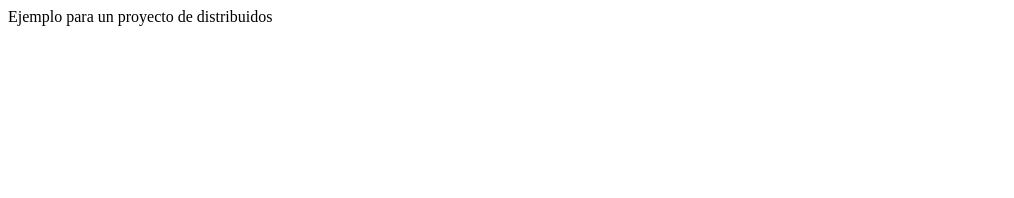
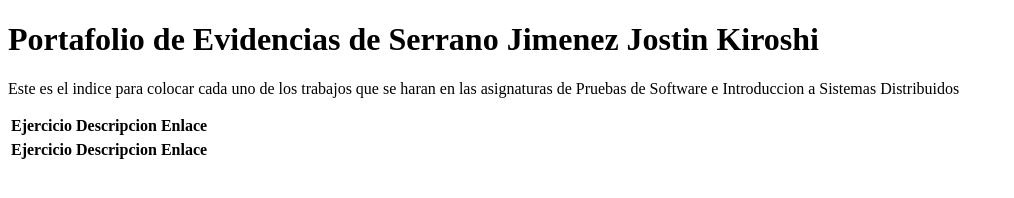
Before and after one commit to Joshuachik/5IV8_Leonar_Serrano_Johan_Joshua, a plain HTML site: page index.html in a window 1280 px wide. Shown: the whole page, without its empty margins (0-1014 px from the left). Drawn offline with Linux system fonts and the light colour scheme.

Commit message:
Actualizar index.html

```diff
--- a/index.html
+++ b/index.html
@@ -3,9 +3,41 @@
 <head>
     <meta charset="UTF-8">
     <meta name="viewport" content="width=device-width, initial-scale=1.0">
-    <title>Document</title>
+    <title>Portafolio de Evidencias de PS e ISD</title>
 </head>
 <body>
-     Ejemplo para un proyecto de distribuidos
+    <div class="container">
+        <div class="content">
+            <div class="titulo">
+                <h1>Portafolio de Evidencias de Serrano Jimenez Jostin Kiroshi</h1>
+                <p>Este es el indice para colocar cada uno de los trabajos que se haran en las asignaturas de Pruebas de Software e Introduccion a Sistemas Distribuidos</p>
+
+            </div>
+            <div class="tablas">
+                <table class="tablaps">
+                    <thead>
+                        <tr>
+                            <th>Ejercicio</th>
+                            <th>Descripcion</th>
+                            <th>Enlace</th>
+                        </th>
+                    </thead>
+                </table>
+                <table class="tablaisd">
+                    <thead>
+                        <tr>
+                            <th>Ejercicio</th>
+                            <th>Descripcion</th>
+                            <th>Enlace</th>
+                        </th>
+                    </thead>
+                </table>
+
+            </div>
+
+        </div>
+
+    </div>
+
 </body>
 </html>
```
